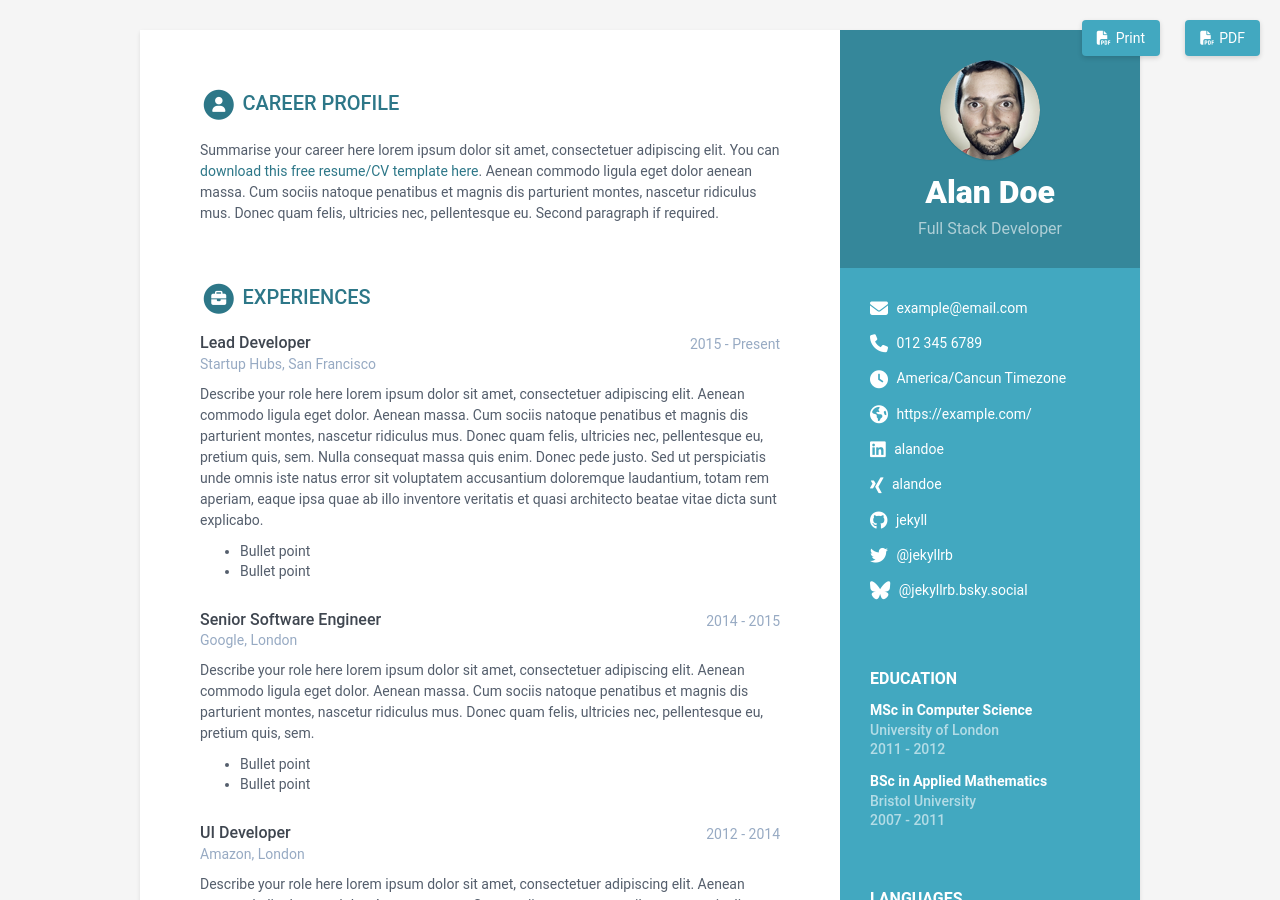
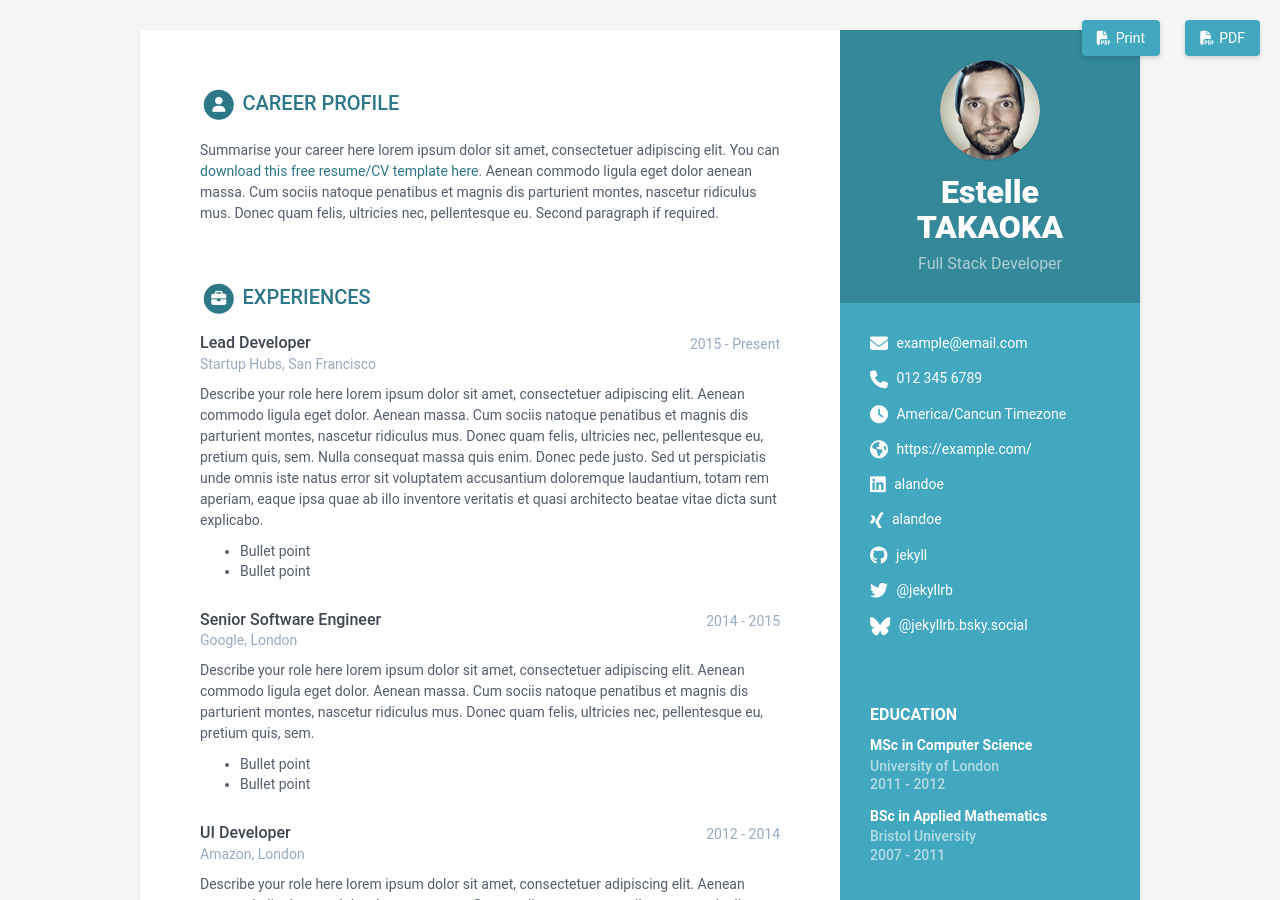
Before and after one commit to estellekelak/online-cv, a Jekyll site: the page built from index.html, in a window 1280 px wide and 900 px high. Built offline with Jekyll 4.4.1, drawn with Linux system fonts in a browser that asks for light colours.

Commit message:
Update data.yml

```diff
--- a/_data/data.yml
+++ b/_data/data.yml
@@ -8,7 +8,7 @@ sidebar:
   education: True # set to False if you want education in main section instead of in sidebar
 
   # Profile information
-  name: Alan Doe
+  name: Estelle TAKAOKA
   tagline: Full Stack Developer
   avatar: profile.png #place a 100x100 picture inside /assets/images/ folder and provide the name of the file below
 
```
